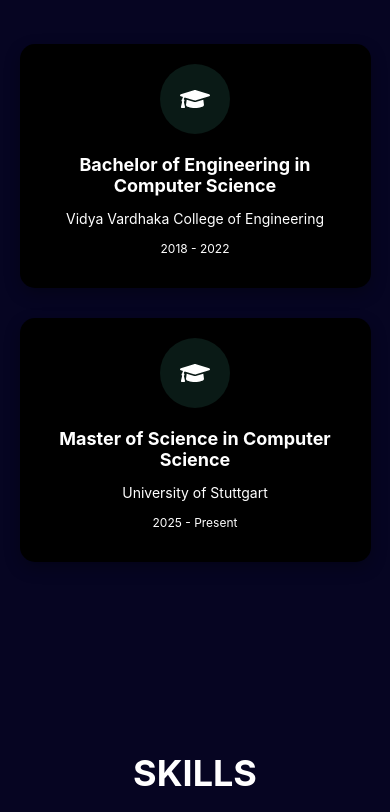
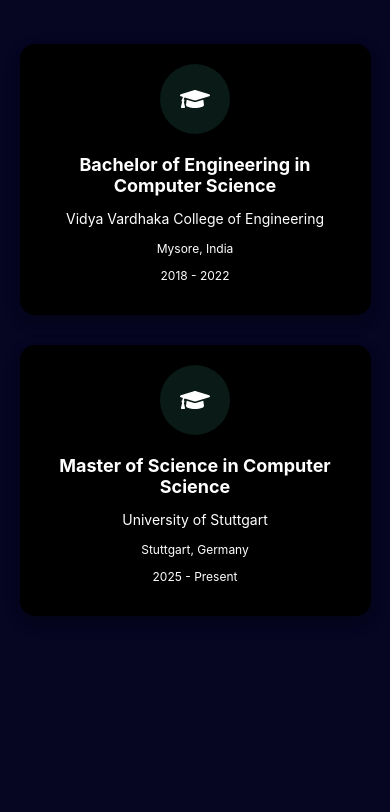
Before and after one commit to BhuvanDamodar/bhuvan-portfolio, a React (Create React App) app: page / in a window 390 px wide. Shown: the part 4425-5237 px from the top of the page. Built offline with nearby package versions, Linux system fonts and the light colour scheme; no server answers.

Commit message:
fix(code): education update

```diff
--- a/src/components/Education.jsx
+++ b/src/components/Education.jsx
@@ -7,11 +7,13 @@ const educationData = [
     degree: "Bachelor of Engineering in Computer Science",
     institution: "Vidya Vardhaka College of Engineering",
     duration: "2018 - 2022",
+    place: "Mysore, India",
   },
   {
     degree: "Master of Science in Computer Science",
     institution: "University of Stuttgart",
     duration: "2025 - Present",
+    place: "Stuttgart, Germany",
   },
 ];
 
@@ -29,6 +31,7 @@ const Education = () => {
               <div className="education-details">
                 <h3 className="education-degree">{education.degree}</h3>
                 <p className="education-institution">{education.institution}</p>
+                <p className="education-place">{education.place}</p>
                 <p className="education-duration">{education.duration}</p>
               </div>
             </div>
--- a/src/components/styles/Education.css
+++ b/src/components/styles/Education.css
@@ -81,6 +81,12 @@
   color: #fff
 }
 
+.education-place {
+  background: #000;
+  font-size: 14px;
+  color: #fff
+}
+
 .education-card::before {
   content: "";
   position: absolute;
@@ -123,4 +129,8 @@
   .education-duration {
     font-size: 12px;
   }
+
+  .education-place {
+    font-size: 12px;
+  }
 }
```
